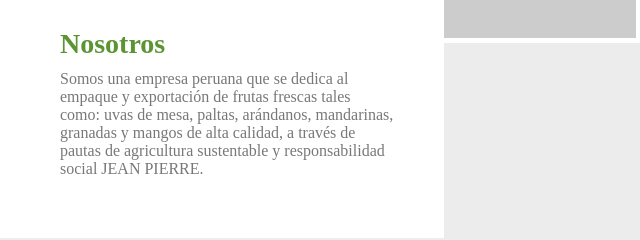
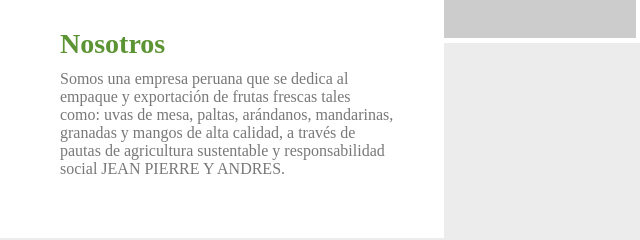
Before and after one commit to aandresweb/chavarri, a plain HTML site: page index.html in a window 1280 px wide. Shown: the part 451-691 px from the top of the page, 580-1220 px from the left. Drawn offline with nearby package versions, Linux system fonts and the light colour scheme; placeholder pictures from the web are drawn by us.

Commit message:
Agrege Andres en index.html

```diff
--- a/index.html
+++ b/index.html
@@ -91,7 +91,8 @@
 								Somos una empresa peruana que se dedica al empaque y exportación
 								de frutas frescas tales como: uvas de mesa, paltas, arándanos,
 								mandarinas, granadas y mangos de alta calidad, a través de
-								pautas de agricultura sustentable y responsabilidad social JEAN PIERRE.
+								pautas de agricultura sustentable y responsabilidad social JEAN
+								PIERRE Y ANDRES.
 							</p>
 						</div>
 					</div>
```
